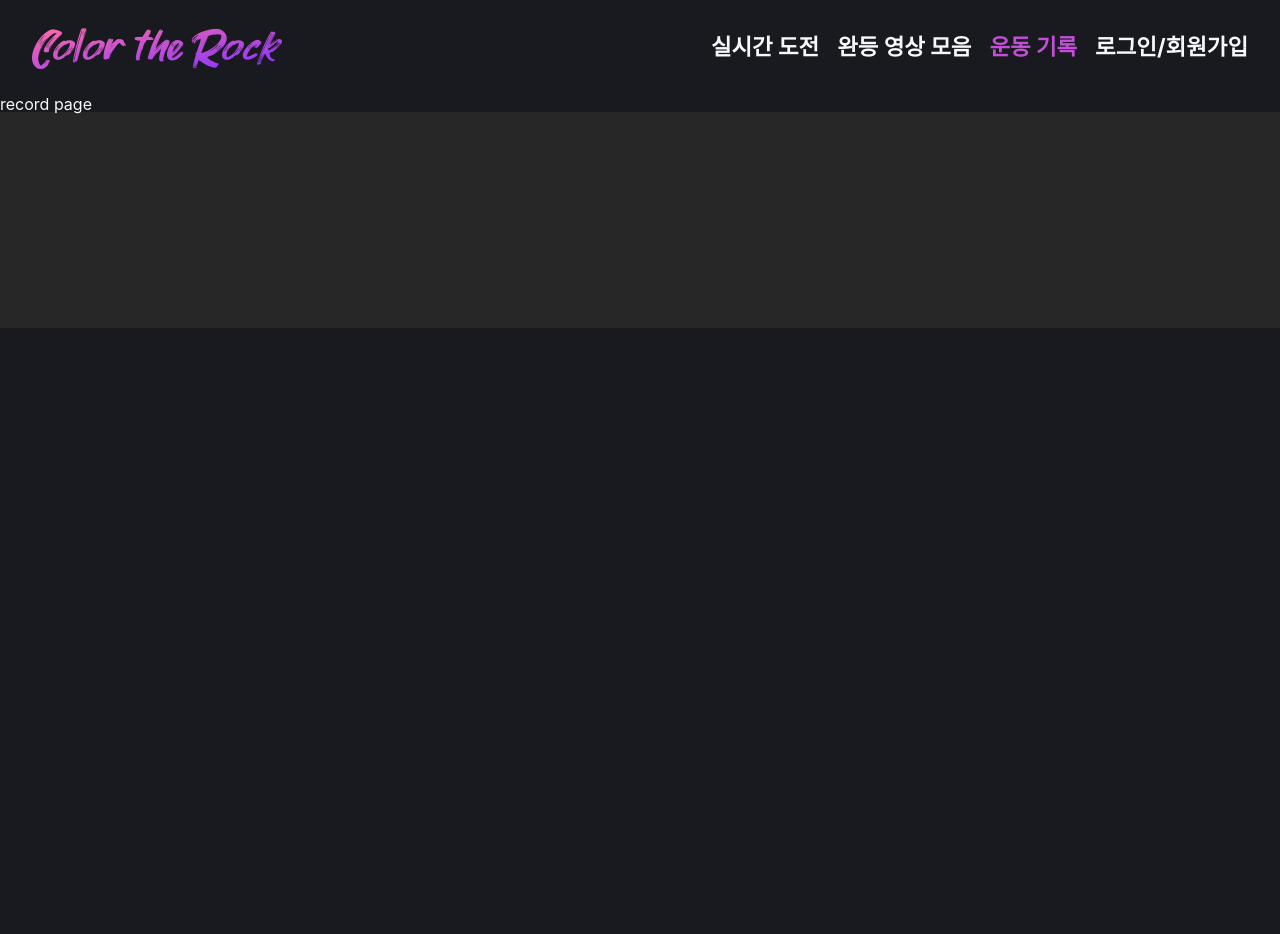
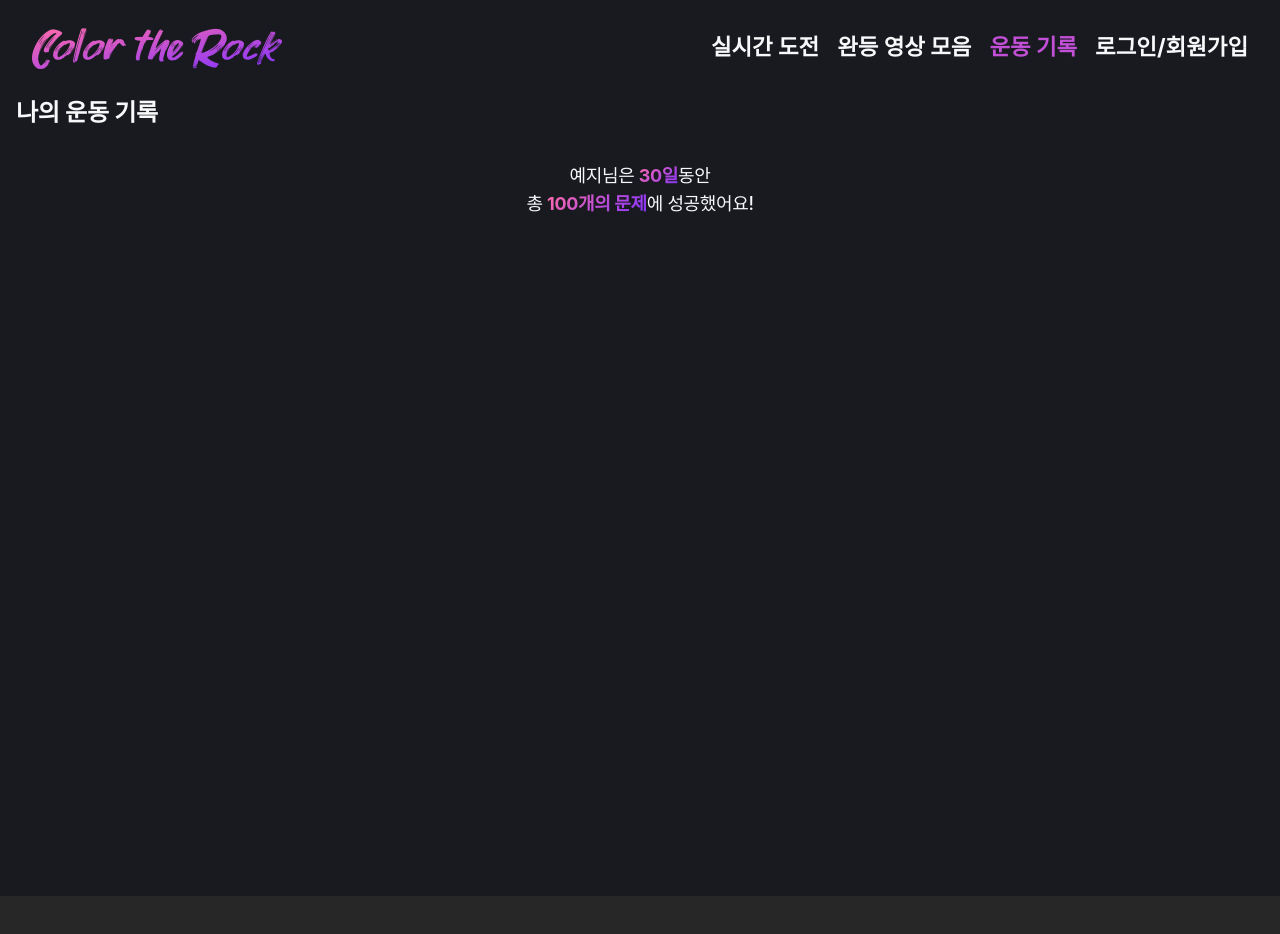
Before and after one commit to Color-the-rock/colortherock, a React (Create React App) app in the folder frontend/color-the-rock-app/: page /record in a window 1280 px wide. Shown: the top 934 px of the page. Before the commit the page ends 800 px from the top, so only its background shows below. Built offline with nearby package versions, Linux system fonts and the light colour scheme.

Commit message:
🎨 style : Style Record Page(Title, SubTitle, Text, GradientText)

```diff
--- a/frontend/color-the-rock-app/src/pages/Record/index.js
+++ b/frontend/color-the-rock-app/src/pages/Record/index.js
@@ -1,6 +1,21 @@
 import React from "react";
-
+import * as S from "./style";
 const Record = () => {
-  return <div> record page</div>;
+  return (
+    <S.Container>
+      <S.Title>나의 운동 기록</S.Title>
+      <S.TextWrapper>
+        <S.Text>
+          예지님은 <S.GradientText>30일</S.GradientText>동안
+        </S.Text>
+        <S.Text>
+          총 <S.GradientText>100개의 문제</S.GradientText>에 성공했어요!
+        </S.Text>
+      </S.TextWrapper>
+      {/* 누적기록 */}
+      {/* 일자별 기록 */}
+      {/* 영상목록 */}
+    </S.Container>
+  );
 };
 export default Record;
--- a/frontend/color-the-rock-app/src/pages/Record/style.js
+++ b/frontend/color-the-rock-app/src/pages/Record/style.js
@@ -0,0 +1,56 @@
+import styled from "styled-components";
+
+export const Container = styled.div`
+  width: 100vw;
+  height: 100vh;
+  background-color: transparent;
+  padding: 0px 16px;
+`;
+
+export const Title = styled.h1`
+  font-size: 1.5rem;
+  font-weight: 700;
+  line-height: 2.125rem;
+  letter-spacing: -0.01em;
+`;
+
+export const TextWrapper = styled.div`
+  margin: 32px 0px;
+`;
+
+export const Text = styled.p`
+  width: 100%;
+  text-align: center;
+  font-style: normal;
+  font-weight: 500;
+  font-size: 1.125rem;
+  line-height: 1.75rem;
+  letter-spacing: -0.02em;
+`;
+
+export const GradientText = styled.label`
+  font-style: normal;
+  font-weight: 700;
+  font-size: 1.125rem;
+  line-height: 1.75rem;
+  letter-spacing: -0.02em;
+  background: linear-gradient(
+    135deg,
+    var(--color-brand-gradient-start) 0%,
+    var(--color-brand-gradient-end) 100%
+  );
+  -webkit-background-clip: text;
+  -webkit-text-fill-color: transparent;
+  background-clip: text;
+  text-fill-color: transparent;
+`;
+
+export const SubTitle = styled.h2`
+  font-style: normal;
+  font-weight: 700;
+  font-size: 0.875rem;
+  line-height: 1.5rem;
+  /* or 171% */
+
+  letter-spacing: -0.01em;
+`;
```
